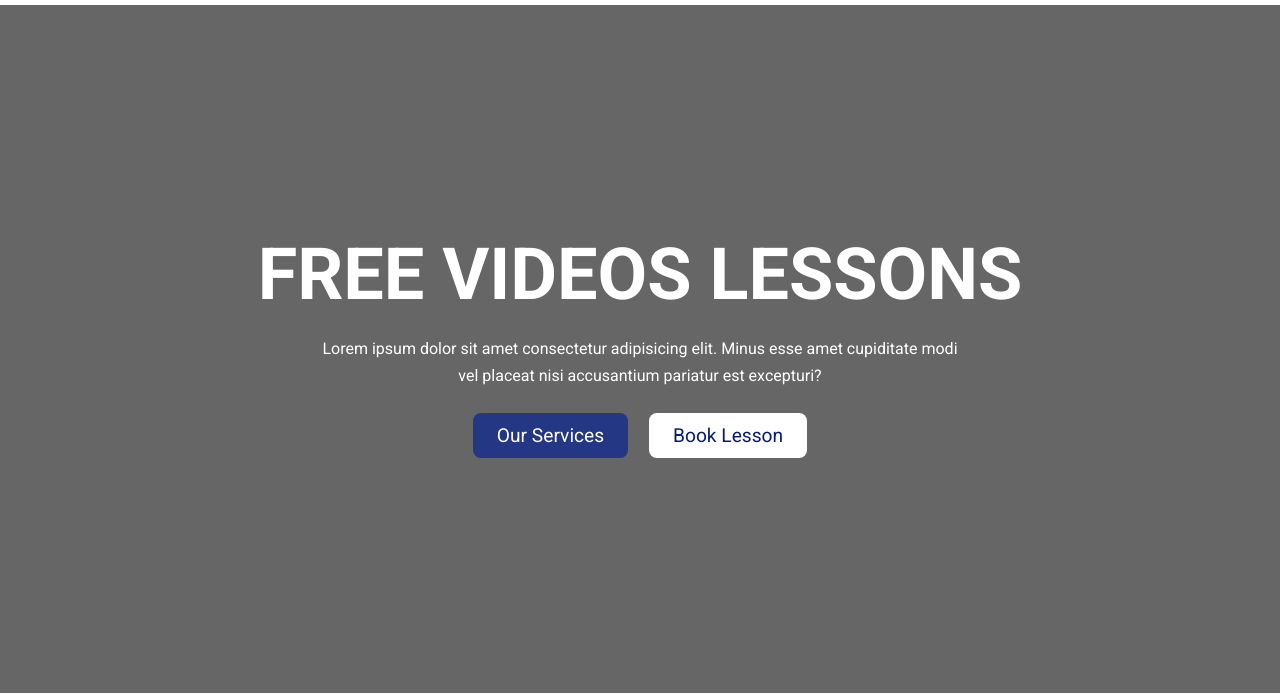
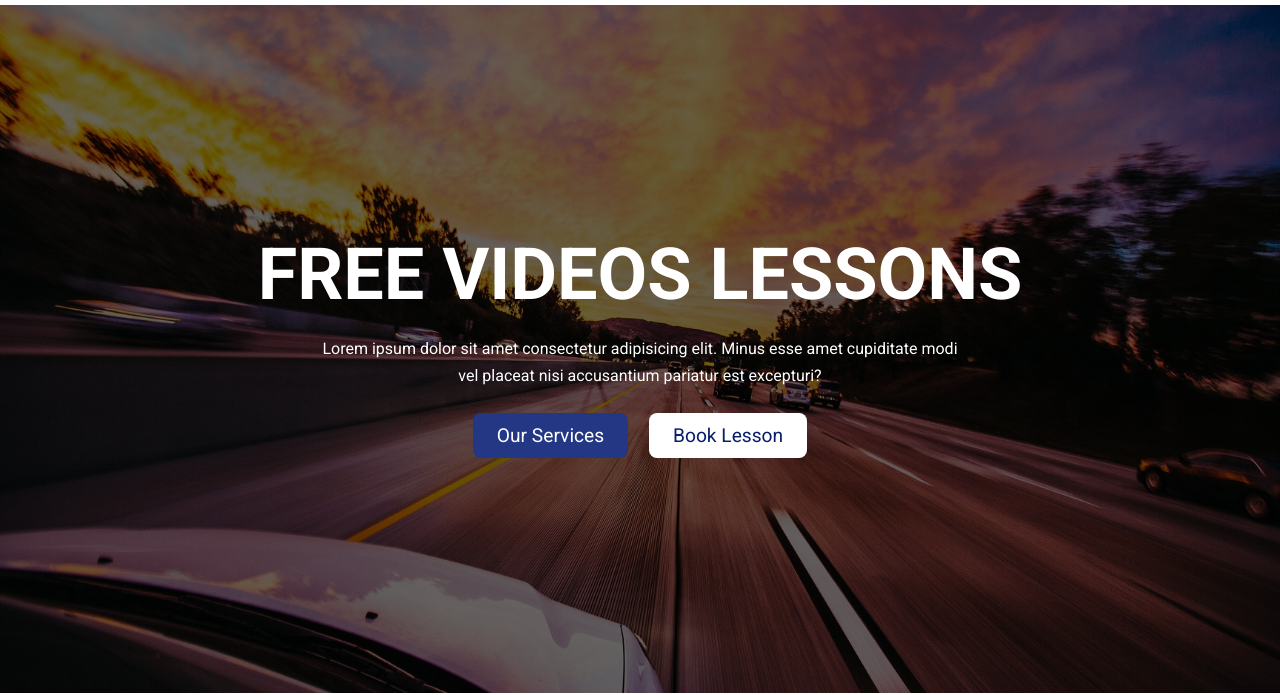
Before and after one commit to buksut11/Shcool-Project-Practice-HTML-CSS, a plain HTML site: page index.html in a window 1280 px wide. Shown: the part 115-810 px from the top of the page. Drawn offline with Linux system fonts and the light colour scheme.

Commit message:
Update style.css

```diff
--- a/css/style.css
+++ b/css/style.css
@@ -122,7 +122,7 @@ padding-left: 0.5rem ;
 .hero{
     min-height: 86vh;
     width: 100%;
-    background: linear-gradient(hsla(0, 0%, 0%, 0.6),hsla(0, 0%, 0%, 0.6)), url(img/hero0.jpg);
+    background: linear-gradient(hsla(0, 0%, 0%, 0.6),hsla(0, 0%, 0%, 0.6)), url(../img/hero0.jpg);
     background-position: 50%;
     background-size: cover;
     background-repeat: no-repeat;
```
